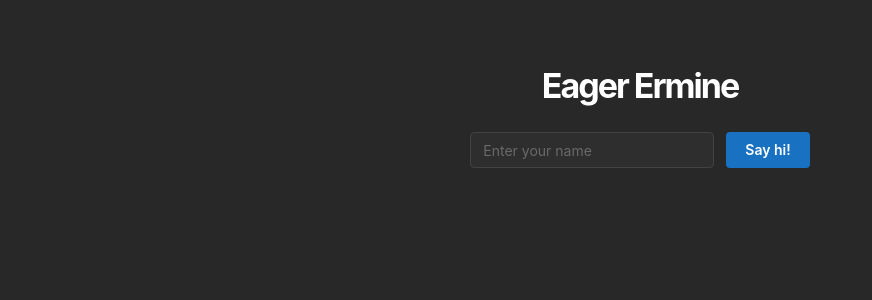
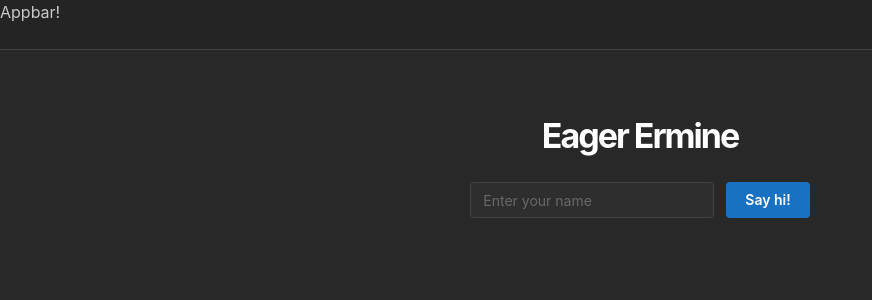
Before and after one commit to JamesPRobertson/eager-ermine, a React (Vite) app: page / in a window 1280 px wide. Shown: the top 300 px of the page, without its empty margins (0-872 px from the left). Built offline with nearby package versions, Linux system fonts and the light colour scheme.

Commit message:
AppShell added

```diff
--- a/src/App.tsx
+++ b/src/App.tsx
@@ -1,20 +1,27 @@
 import { useState } from "react";
 import { invoke } from "@tauri-apps/api/tauri";
-import { Button, Text, TextInput, Title } from "@mantine/core";
+import { AppShell, Button, Text, TextInput, Title } from "@mantine/core";
 
 import classes from "./App.module.css";
 
 function App() {
-  const [greetMsg, setGreetMsg] = useState("");
+  const [greeting, setGreeting] = useState("");
   const [name, setName] = useState("");
 
   async function greet() {
     // Learn more about Tauri commands at https://tauri.app/v1/guides/features/command
-    setGreetMsg(await invoke("greet", { name }));
+    setGreeting(await invoke("greet", { name }));
   }
 
   return(
     <div className={classes.appMain}>
+      <AppShell
+        header={{height: 50}}
+      >
+        <AppShell.Header>
+          <Text>Appbar!</Text>
+        </AppShell.Header>
+        <AppShell.Main>
           <Title className={classes.title} ta="center">Eager Ermine</Title>
           <form className={classes.inputs}
             onSubmit={(e) => {e.preventDefault(); greet(); }}
@@ -22,7 +29,9 @@ function App() {
             <TextInput onChange={(e) => setName(e.currentTarget.value)} id="greet-input" placeholder="Enter your name"/>
             <Button type="submit" >Say hi!</Button>
           </form>
-      <Text ta='center'>{greetMsg}</Text>
+          <Text ta='center'>{greeting}</Text>
+        </AppShell.Main>
+      </AppShell>
     </div>
   )
 }
```
Also changed, not shown: 1 other file (tests, documents, lock files or other folders). Lines whose indentation alone changed are shown as unchanged.
